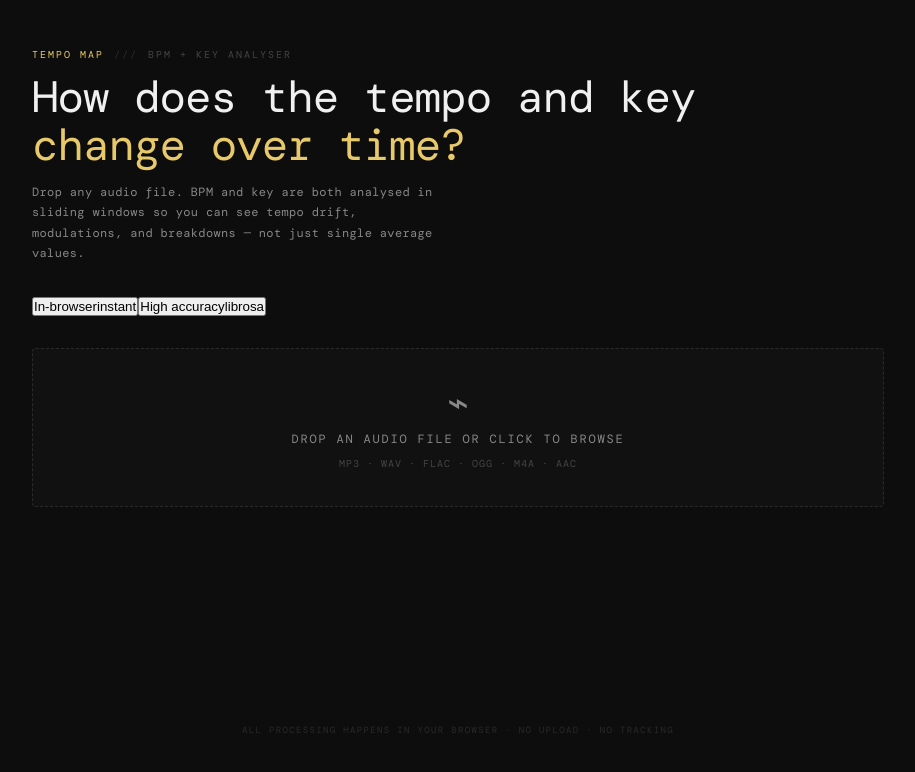
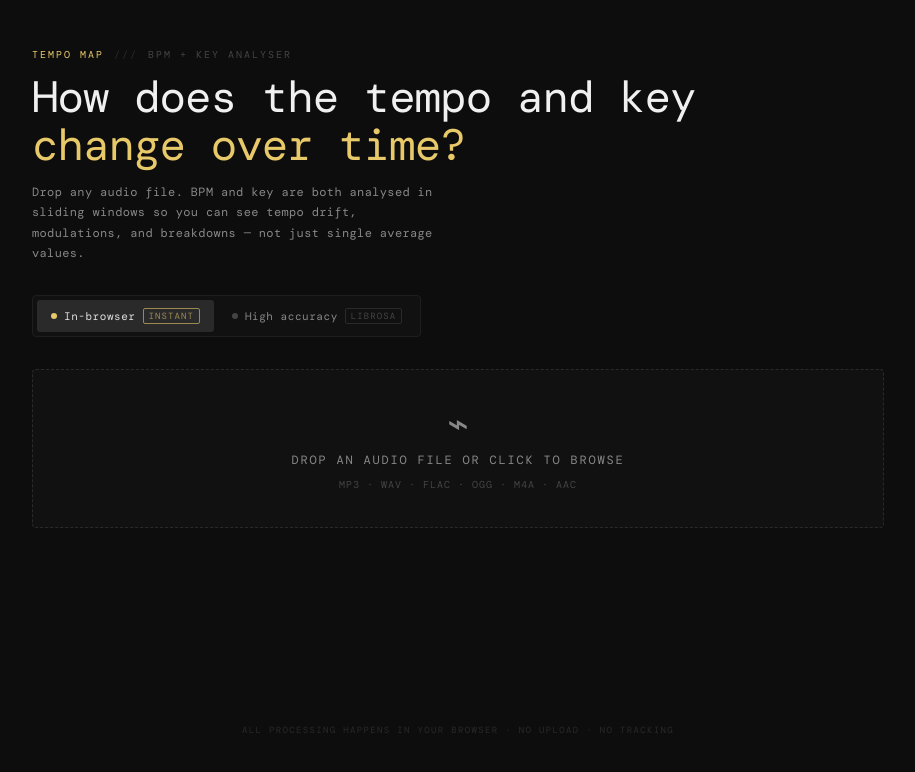
Before and after one commit to thedoormattt/tempo-map, a Next.js app: page / in a window 1280 px wide. Shown: the top 772 px of the page, without its empty margins (182-1097 px from the left). Built offline with nearby package versions, Linux system fonts and the light colour scheme; no server answers; a web font is replaced by a local one.

Commit message:
New styling

```diff
--- a/src/components/BPMAnalyser.module.css
+++ b/src/components/BPMAnalyser.module.css
@@ -24,9 +24,15 @@
   text-transform: uppercase;
 }
 
-.eyebrowAccent { color: var(--accent); }
-.slash         { color: var(--border-hi); }
-.eyebrowDim    { color: var(--text-faint); }
+.eyebrowAccent {
+  color: var(--accent);
+}
+.slash {
+  color: var(--border-hi);
+}
+.eyebrowDim {
+  color: var(--text-faint);
+}
 
 .heading {
   font-size: clamp(28px, 5vw, 44px);
@@ -36,7 +42,9 @@
   color: #f0f0f0;
 }
 
-.headingAccent { color: var(--accent); }
+.headingAccent {
+  color: var(--accent);
+}
 
 .sub {
   font-size: 12px;
@@ -50,6 +58,75 @@
 .section {
   display: flex;
   flex-direction: column;
+}
+
+/* ── Toggle ── */
+.toggleWrap {
+  display: flex;
+  align-items: center;
+  gap: 4px;
+  background: var(--surface);
+  border: 1px solid var(--border);
+  border-radius: 4px;
+  padding: 4px;
+  width: fit-content;
+}
+
+.toggleBtn {
+  display: flex;
+  align-items: center;
+  gap: 7px;
+  padding: 8px 14px;
+  border-radius: 3px;
+  border: none;
+  background: transparent;
+  color: var(--text-dim);
+  font-family: var(--font-mono);
+  font-size: 11px;
+  letter-spacing: 0.05em;
+  cursor: pointer;
+  transition:
+    background 0.15s,
+    color 0.15s;
+}
+
+.toggleBtn:hover {
+  background: var(--border-hi);
+  color: var(--text);
+}
+
+.toggleActive {
+  background: var(--border-hi) !important;
+  color: var(--text) !important;
+}
+
+.toggleDot {
+  width: 6px;
+  height: 6px;
+  border-radius: 50%;
+  background: var(--text-faint);
+  flex-shrink: 0;
+  transition: background 0.15s;
+}
+
+.toggleActive .toggleDot {
+  background: var(--accent);
+}
+
+.toggleTag {
+  font-size: 9px;
+  letter-spacing: 0.12em;
+  color: var(--text-faint);
+  text-transform: uppercase;
+  border: 1px solid var(--border-hi);
+  padding: 1px 5px;
+  border-radius: 2px;
+}
+
+.toggleActive .toggleTag {
+  color: var(--accent);
+  border-color: var(--accent);
+  opacity: 0.6;
 }
 
 /* ── Player ── */
@@ -89,5 +166,7 @@
 }
 
 @media (max-width: 480px) {
-  .page { padding: 32px 16px 48px; }
+  .page {
+    padding: 32px 16px 48px;
+  }
 }
```
